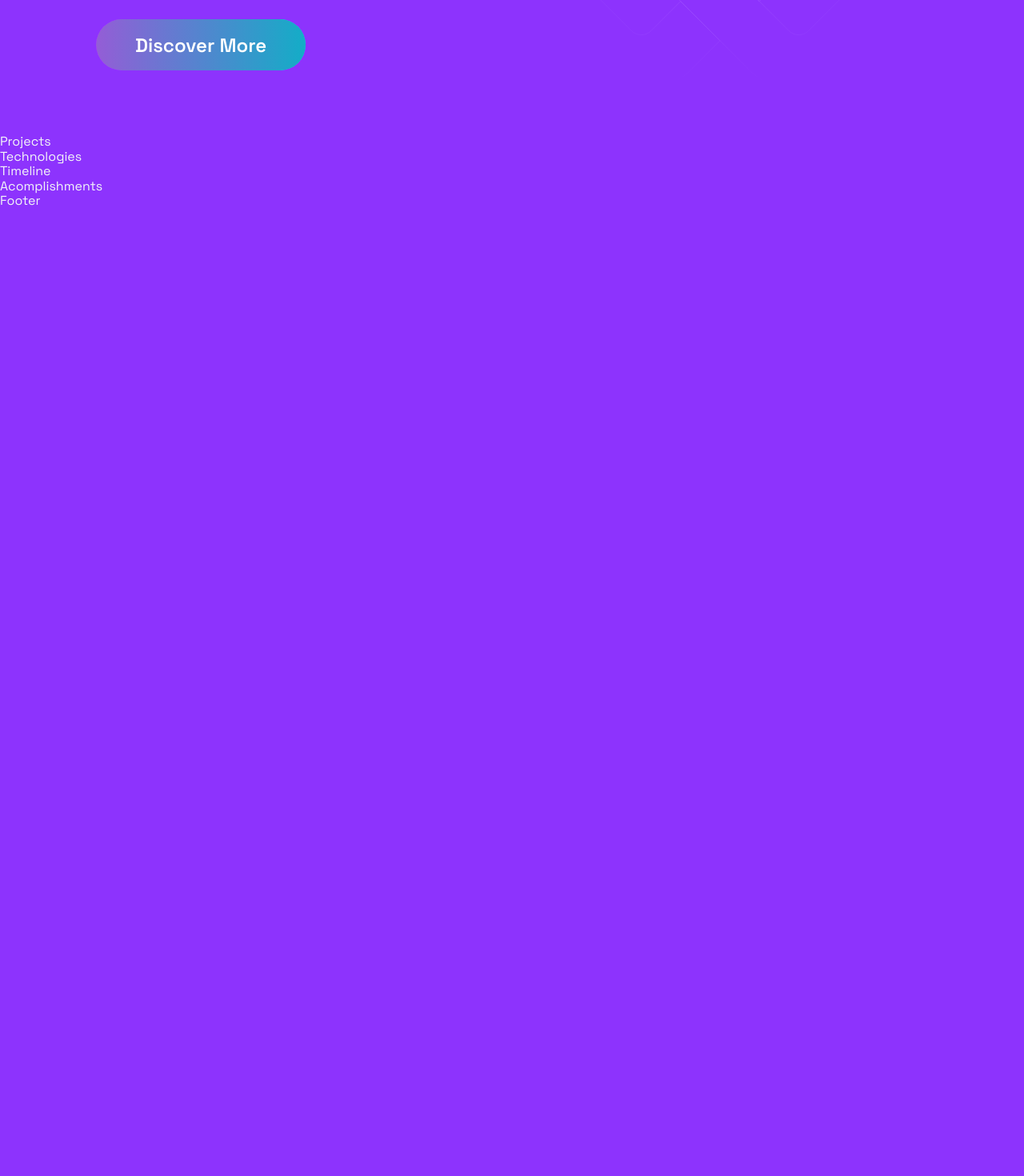
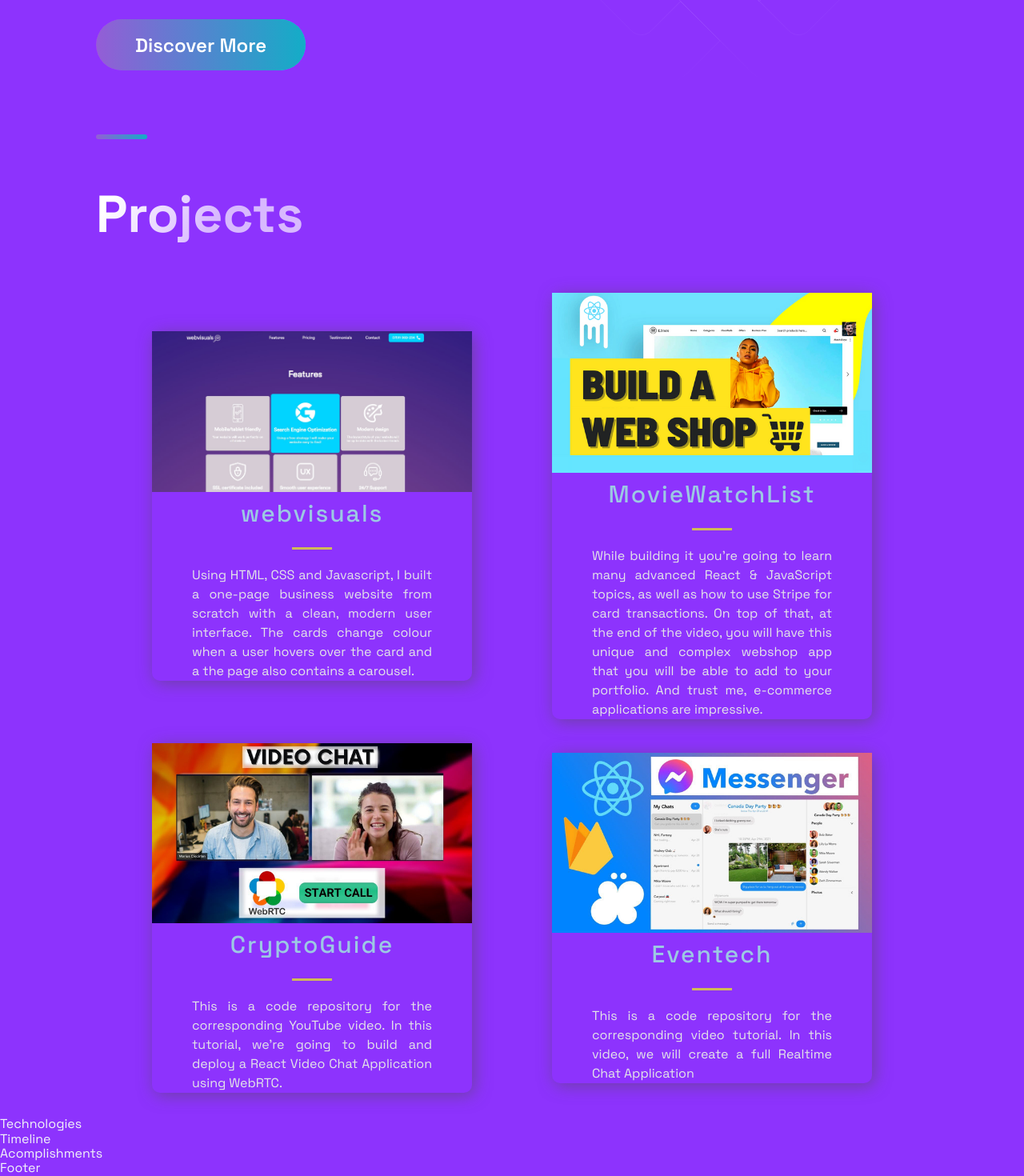
Before and after one commit to JosephCurtis1999/Joe-React-portfolio, a Next.js app: page / in a window 1280 px wide. Shown: the part 518-1988 px from the top of the page at 80% size. Before the commit the page ends 800 px from the top, so only its background shows below. Built offline with nearby package versions, Linux system fonts and the light colour scheme.

Commit message:
projects section

```diff
--- a/src/components/Projects/Projects.js
+++ b/src/components/Projects/Projects.js
@@ -5,9 +5,23 @@ import { Section, SectionDivider, SectionTitle } from '../../styles/GlobalCompon
 import { projects } from '../../constants/constants';
 
 const Projects = () => (
-  <div>
-    Projects
-  </div>
+  <Section nopadding id="projects">
+    <SectionDivider />
+    <SectionTitle main>Projects</SectionTitle>
+    <GridContainer>
+      {projects.map(({id, image, title, description, tags, source, visit}) => (
+        <BlogCard key={id}>
+          <Img src={image} />
+          <TitleContent>
+            <HeaderThree title>{title}</HeaderThree>
+            <Hr />
+          </TitleContent>
+          <CardInfo>{description}</CardInfo>
+        </BlogCard>
+      ))}
+
+    </GridContainer>
+  </Section>
 );
 
 export default Projects;
--- a/src/constants/constants.js
+++ b/src/constants/constants.js
@@ -1,15 +1,15 @@
 export const projects = [
   {
-    title: 'MERN Memories',
-    description: "Using React, Node.js, Express & MongoDB you'll learn how to build a Full Stack MERN Application - from start to finish. The App is called Memories and it is a simple social media app that allows users to post interesting events that happened in their lives.",
-      image: '/images/1.png',
+    title: 'webvisuals',
+    description: "Using HTML, CSS and Javascript, I built a one-page business website from scratch with a clean, modern user interface. The cards change colour when a user hovers over the card and a the page also contains a carousel.",
+      image: '/images/webvish2.jpg',
       tags: ['Mongo', 'Express', 'React', 'Node'],
     source: 'https://google.com',
     visit: 'https://google.com',
     id: 0,
   },
   {
-    title: 'E-Commerce',
+    title: 'MovieWatchList',
     description:"While building it you're going to learn many advanced React & JavaScript topics, as well as how to use Stripe for card transactions. On top of that, at the end of the video, you will have this unique and complex webshop app that you will be able to add to your portfolio. And trust me, e-commerce applications are impressive.",
     image: '/images/2.png',
     tags: ['React', 'JavaScript'],
@@ -18,7 +18,7 @@ export const projects = [
     id: 1,
   },
   {
-    title: 'WebRTC App',
+    title: 'CryptoGuide',
     description: "This is a code repository for the corresponding YouTube video. In this tutorial, we're going to build and deploy a React Video Chat Application using WebRTC.",
       image: '/images/3.jpg',
       tags: ['React', 'WebRTC'],
@@ -27,7 +27,7 @@ export const projects = [
     id: 2,
   },
   {
-    title: 'Unichat',
+    title: 'Eventech',
     description: "This is a code repository for the corresponding video tutorial. In this video, we will create a full Realtime Chat Application",
     image: '/images/4.jpg',
     tags: ['React', 'ChatEngine', 'Firebase'],
```
Also changed, not shown: public/images/webvish.jpg (added), public/images/webvish2.jpg (added).
